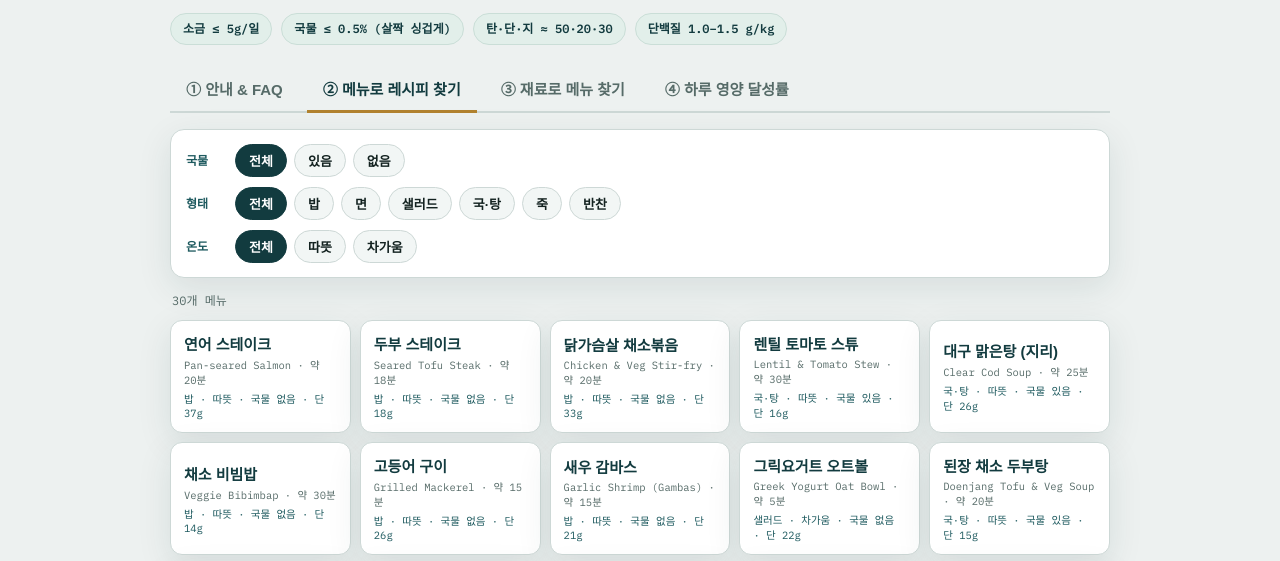
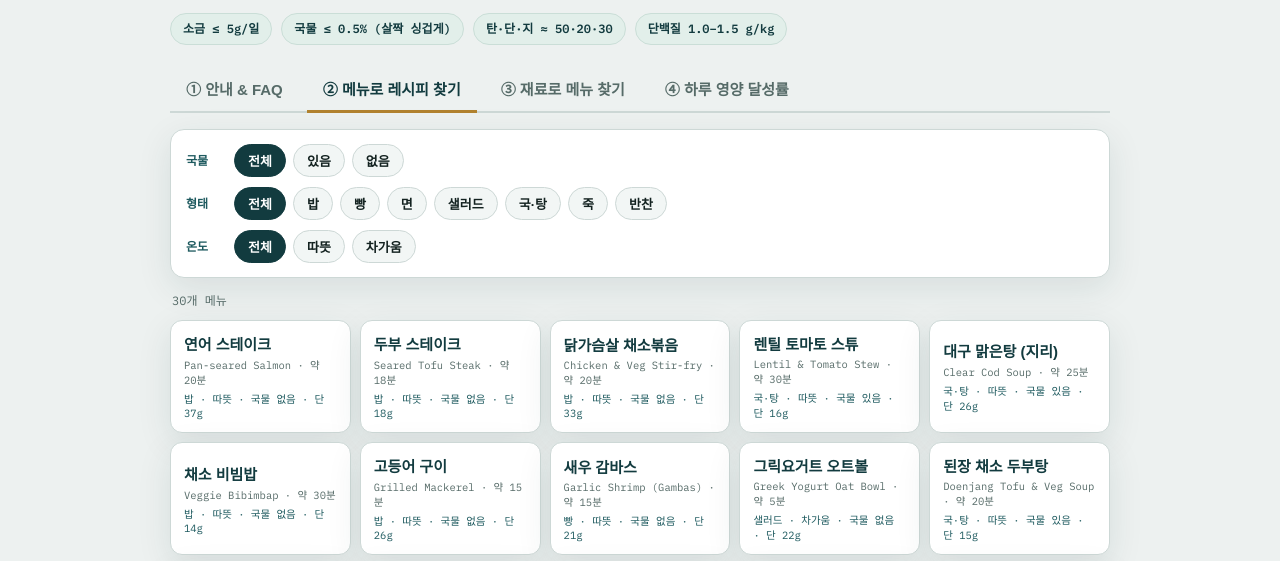
Before and after one commit to eojinna/CANCER_DIET_SYSTEM, a plain HTML site: page index.html in a window 1280 px wide. Both pictures are taken after a click on the button "② 메뉴로 레시피 찾기". Shown: the part 161-722 px from the top of the page. Drawn offline with Linux system fonts and the light colour scheme; a web font is replaced by a local one.

Commit message:
Update index.html

```diff
--- a/index.html
+++ b/index.html
@@ -150,8 +150,9 @@ Copyright 2026. 나어진 All rights reserved.
   /* filters */
   .filters{display:flex; flex-direction:column; gap:10px; margin-bottom:14px; background:var(--card);
     border:1px solid var(--line); border-radius:14px; padding:14px 15px; box-shadow:var(--shadow)}
-  .fgroup{display:flex; align-items:center; gap:7px; flex-wrap:wrap}
-  .fglabel{font-family:var(--data); font-size:12px; color:var(--pine2); font-weight:600; min-width:42px}
+  .fgroup{display:grid; grid-template-columns:40px 1fr; align-items:start; gap:8px}
+  .fglabel{font-family:var(--data); font-size:12px; color:var(--pine2); font-weight:600; padding-top:8px; white-space:nowrap}
+  .fopts{display:flex; flex-wrap:wrap; gap:7px}
   .fbtn{font-size:13px; font-weight:600; background:#F2F6F5; color:var(--ink); border:1.5px solid var(--line);
     border-radius:999px; padding:6px 13px; cursor:pointer; transition:.12s}
   .fbtn:hover{border-color:var(--pine2)}
@@ -593,7 +594,7 @@ const META={
   salmon:{broth:"없음",form:"밥",temp:"따뜻"},"tofu-steak":{broth:"없음",form:"밥",temp:"따뜻"},
   "chicken-stirfry":{broth:"없음",form:"밥",temp:"따뜻"},"lentil-stew":{broth:"있음",form:"국·탕",temp:"따뜻"},
   "cod-soup":{broth:"있음",form:"국·탕",temp:"따뜻"},bibimbap:{broth:"없음",form:"밥",temp:"따뜻"},
-  mackerel:{broth:"없음",form:"밥",temp:"따뜻"},gambas:{broth:"없음",form:"밥",temp:"따뜻"},
+  mackerel:{broth:"없음",form:"밥",temp:"따뜻"},gambas:{broth:"없음",form:"빵",temp:"따뜻"},
   "yogurt-bowl":{broth:"없음",form:"샐러드",temp:"차가움"},"miso-soup":{broth:"있음",form:"국·탕",temp:"따뜻"},
   "quinoa-salad":{broth:"없음",form:"샐러드",temp:"차가움"},aglio:{broth:"없음",form:"면",temp:"따뜻"},
   gondre:{broth:"없음",form:"밥",temp:"따뜻"},"tofu-jorim":{broth:"없음",form:"반찬",temp:"따뜻"},
@@ -618,15 +619,17 @@ const MACRO={
   "aehobak-shrimp":{c:50,p:14,f:9,kcal:330},"dak-juk":{c:46,p:20,f:7,kcal:320},"egg-juk":{c:46,p:12,f:10,kcal:320},
   "chickpea-curry":{c:88,p:17,f:11,kcal:520},"tuna-bowl":{c:53,p:26,f:11,kcal:420},oatmeal:{c:38,p:12,f:9,kcal:280}
 };
-const FILTERS={ broth:{label:"국물",opts:["있음","없음"]}, form:{label:"형태",opts:["밥","면","샐러드","국·탕","죽","반찬"]}, temp:{label:"온도",opts:["따뜻","차가움"]} };
+const FILTERS={ broth:{label:"국물",opts:["있음","없음"]}, form:{label:"형태",opts:["밥","빵","면","샐러드","국·탕","죽","반찬"]}, temp:{label:"온도",opts:["따뜻","차가움"]} };
 const fstate={broth:null,form:null,temp:null};
 const filtersEl=document.getElementById('filters');
 Object.keys(FILTERS).forEach(key=>{
   const g=document.createElement('div'); g.className='fgroup';
   g.innerHTML=`<span class="fglabel">${FILTERS[key].label}</span>`;
+  const opts=document.createElement('div'); opts.className='fopts';
   const all=document.createElement('button'); all.className='fbtn on'; all.textContent='전체';
-  all.onclick=()=>setFilter(key,null,g); g.appendChild(all);
-  FILTERS[key].opts.forEach(o=>{ const b=document.createElement('button'); b.className='fbtn'; b.textContent=o; b.onclick=()=>setFilter(key,o,g); g.appendChild(b); });
+  all.onclick=()=>setFilter(key,null,g); opts.appendChild(all);
+  FILTERS[key].opts.forEach(o=>{ const b=document.createElement('button'); b.className='fbtn'; b.textContent=o; b.onclick=()=>setFilter(key,o,g); opts.appendChild(b); });
+  g.appendChild(opts);
   filtersEl.appendChild(g);
 });
 function setFilter(key,val,groupEl){
```
